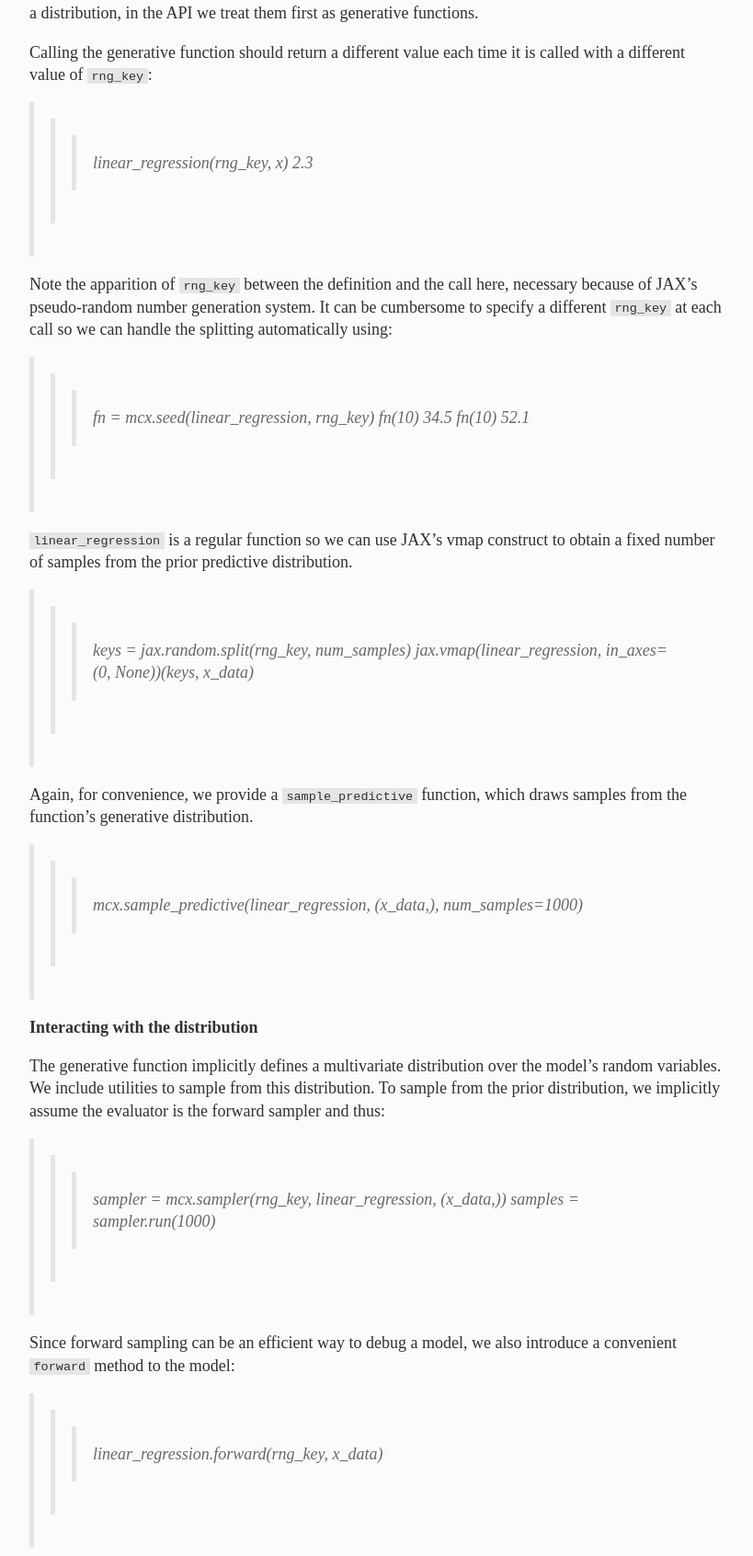
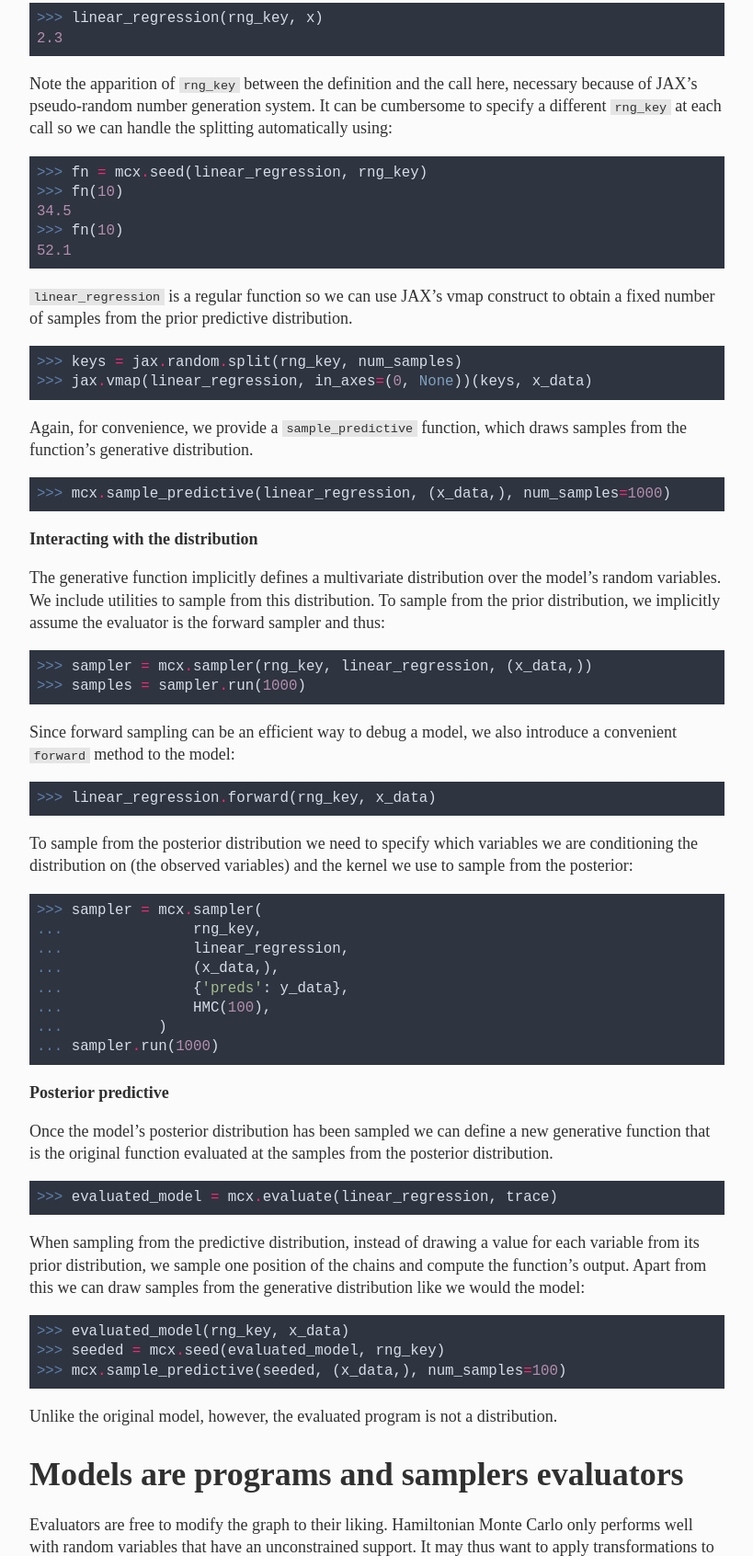
Before and after one commit to rlouf/rlouf.github.com, a plain HTML site: page post/introduce_mcx/index.html in a window 1280 px wide. Shown: the part 2162-3854 px from the top of the page at 92% size, without its empty margins (230-1049 px from the left). Drawn offline with nearby package versions, Linux system fonts and the light colour scheme; some packages are replaced by stand-ins of ours; a web font is replaced by a local one.

Commit message:
rebuilding site Thu Dec  3 10:58:43 AM CET 2020

```diff
--- a/post/introduce_mcx/index.html
+++ b/post/introduce_mcx/index.html
@@ -86,8 +86,7 @@ graph is stored in the model (which is actually a class).</p>
 <p>Models are distributions, so they implement <code>sample</code> and <code>logpdf</code> functions.
 When you call either of these, two different <strong>compilers</strong> are called and
 traverse the graph to build the necessary functions.</p>
-<h1 id="models-are-first-and-foremost-generative-functions">Models are first and foremost generative functions</h1>
-<h2 id="a-tail-of-4-distributions">A tail of 4 distributions</h2>
+<h1 id="a-tale-of-4-distributions">A tale of 4 distributions</h1>
 <p>The duality between multivariate distribution and generative function usually
 implies the existence of 4 different distribution in PPLs. It is very important
 to understand their difference when implementing the API.</p>
@@ -120,112 +119,58 @@ observed. While MCX models also represent a distribution, in the API we treat
 them first as generative functions.</p>
 <p>Calling the generative function should return a different value each time it is
 called with a different value of <code>rng_key</code>:</p>
-<blockquote>
-<blockquote>
-<blockquote>
-<p>linear_regression(rng_key, x)
-2.3</p>
-</blockquote>
-</blockquote>
-</blockquote>
-<p>Note the apparition of <code>rng_key</code> between the definition and the call here,
+<div class="highlight"><pre style="color:#f8f8f2;background-color:#272822;-moz-tab-size:4;-o-tab-size:4;tab-size:4"><code class="language-python" data-lang="python"><span style="color:#f92672">&gt;&gt;&gt;</span> linear_regression(rng_key, x)
+<span style="color:#ae81ff">2.3</span>
+</code></pre></div><p>Note the apparition of <code>rng_key</code> between the definition and the call here,
 necessary because of JAX&rsquo;s pseudo-random number generation system. It can be
 cumbersome to specify a different <code>rng_key</code> at each call so we can handle the
 splitting automatically using:</p>
-<blockquote>
-<blockquote>
-<blockquote>
-<p>fn = mcx.seed(linear_regression, rng_key)
-fn(10)
-34.5
-fn(10)
-52.1</p>
-</blockquote>
-</blockquote>
-</blockquote>
-<p><code>linear_regression</code> is a regular function so we can use JAX&rsquo;s vmap construct to
+<div class="highlight"><pre style="color:#f8f8f2;background-color:#272822;-moz-tab-size:4;-o-tab-size:4;tab-size:4"><code class="language-python" data-lang="python"><span style="color:#f92672">&gt;&gt;&gt;</span> fn <span style="color:#f92672">=</span> mcx<span style="color:#f92672">.</span>seed(linear_regression, rng_key)
+<span style="color:#f92672">&gt;&gt;&gt;</span> fn(<span style="color:#ae81ff">10</span>)
+<span style="color:#ae81ff">34.5</span>
+<span style="color:#f92672">&gt;&gt;&gt;</span> fn(<span style="color:#ae81ff">10</span>)
+<span style="color:#ae81ff">52.1</span>
+</code></pre></div><p><code>linear_regression</code> is a regular function so we can use JAX&rsquo;s vmap construct to
 obtain a fixed number of samples from the prior predictive distribution.</p>
-<blockquote>
-<blockquote>
-<blockquote>
-<p>keys = jax.random.split(rng_key, num_samples)
-jax.vmap(linear_regression, in_axes=(0, None))(keys, x_data)</p>
-</blockquote>
-</blockquote>
-</blockquote>
-<p>Again, for convenience, we provide a <code>sample_predictive</code> function, which draws
+<div class="highlight"><pre style="color:#f8f8f2;background-color:#272822;-moz-tab-size:4;-o-tab-size:4;tab-size:4"><code class="language-python" data-lang="python"><span style="color:#f92672">&gt;&gt;&gt;</span> keys <span style="color:#f92672">=</span> jax<span style="color:#f92672">.</span>random<span style="color:#f92672">.</span>split(rng_key, num_samples)
+<span style="color:#f92672">&gt;&gt;&gt;</span> jax<span style="color:#f92672">.</span>vmap(linear_regression, in_axes<span style="color:#f92672">=</span>(<span style="color:#ae81ff">0</span>, None))(keys, x_data)
+</code></pre></div><p>Again, for convenience, we provide a <code>sample_predictive</code> function, which draws
 samples from the function&rsquo;s generative distribution.</p>
-<blockquote>
-<blockquote>
-<blockquote>
-<p>mcx.sample_predictive(linear_regression, (x_data,), num_samples=1000)</p>
-</blockquote>
-</blockquote>
-</blockquote>
-<p><strong>Interacting with the distribution</strong></p>
+<div class="highlight"><pre style="color:#f8f8f2;background-color:#272822;-moz-tab-size:4;-o-tab-size:4;tab-size:4"><code class="language-python" data-lang="python"><span style="color:#f92672">&gt;&gt;&gt;</span> mcx<span style="color:#f92672">.</span>sample_predictive(linear_regression, (x_data,), num_samples<span style="color:#f92672">=</span><span style="color:#ae81ff">1000</span>)
+</code></pre></div><p><strong>Interacting with the distribution</strong></p>
 <p>The generative function implicitly defines a multivariate distribution over the
 model&rsquo;s random variables. We include utilities to sample from this distribution.
 To sample from the prior distribution, we implicitly assume the evaluator is the
 forward sampler and thus:</p>
-<blockquote>
-<blockquote>
-<blockquote>
-<p>sampler = mcx.sampler(rng_key, linear_regression, (x_data,))
-samples = sampler.run(1000)</p>
-</blockquote>
-</blockquote>
-</blockquote>
-<p>Since forward sampling can be an efficient way to debug a model, we also
+<div class="highlight"><pre style="color:#f8f8f2;background-color:#272822;-moz-tab-size:4;-o-tab-size:4;tab-size:4"><code class="language-python" data-lang="python"><span style="color:#f92672">&gt;&gt;&gt;</span> sampler <span style="color:#f92672">=</span> mcx<span style="color:#f92672">.</span>sampler(rng_key, linear_regression, (x_data,))
+<span style="color:#f92672">&gt;&gt;&gt;</span> samples <span style="color:#f92672">=</span> sampler<span style="color:#f92672">.</span>run(<span style="color:#ae81ff">1000</span>)
+</code></pre></div><p>Since forward sampling can be an efficient way to debug a model, we also
 introduce a convenient <code>forward</code> method to the model:</p>
-<blockquote>
-<blockquote>
-<blockquote>
-<p>linear_regression.forward(rng_key, x_data)</p>
-</blockquote>
-</blockquote>
-</blockquote>
-<p>To sample from the posterior distribution we need to specify which variables
+<div class="highlight"><pre style="color:#f8f8f2;background-color:#272822;-moz-tab-size:4;-o-tab-size:4;tab-size:4"><code class="language-python" data-lang="python"><span style="color:#f92672">&gt;&gt;&gt;</span> linear_regression<span style="color:#f92672">.</span>forward(rng_key, x_data)
+</code></pre></div><p>To sample from the posterior distribution we need to specify which variables
 we are conditioning the distribution on (the observed variables) and the
 kernel we use to sample from the posterior:</p>
-<blockquote>
-<blockquote>
-<blockquote>
-<p>sampler = mcx.sampler(
-&hellip;               rng_key,
-&hellip;               linear_regression,
-&hellip;               (x_data,),
-&hellip;               {&lsquo;preds&rsquo;: y_data},
-&hellip;               HMC(100),
-&hellip;           )
-&hellip; sampler.run(1000)</p>
-</blockquote>
-</blockquote>
-</blockquote>
-<p><strong>Posterior predictive</strong></p>
+<div class="highlight"><pre style="color:#f8f8f2;background-color:#272822;-moz-tab-size:4;-o-tab-size:4;tab-size:4"><code class="language-python" data-lang="python"><span style="color:#f92672">&gt;&gt;&gt;</span> sampler <span style="color:#f92672">=</span> mcx<span style="color:#f92672">.</span>sampler(
+<span style="color:#f92672">...</span>               rng_key,
+<span style="color:#f92672">...</span>               linear_regression,
+<span style="color:#f92672">...</span>               (x_data,),
+<span style="color:#f92672">...</span>               {<span style="color:#e6db74">&#39;preds&#39;</span>: y_data},
+<span style="color:#f92672">...</span>               HMC(<span style="color:#ae81ff">100</span>),
+<span style="color:#f92672">...</span>           )
+<span style="color:#f92672">...</span> sampler<span style="color:#f92672">.</span>run(<span style="color:#ae81ff">1000</span>)
+</code></pre></div><p><strong>Posterior predictive</strong></p>
 <p>Once the model&rsquo;s posterior distribution has been sampled we can define a new
 generative function that is the original function evaluated at the samples from
 the posterior distribution.</p>
-<blockquote>
-<blockquote>
-<blockquote>
-<p>evaluated_model = mcx.evaluate(linear_regression, trace)</p>
-</blockquote>
-</blockquote>
-</blockquote>
-<p>When sampling from the predictive distribution, instead of drawing a value for
+<div class="highlight"><pre style="color:#f8f8f2;background-color:#272822;-moz-tab-size:4;-o-tab-size:4;tab-size:4"><code class="language-python" data-lang="python"><span style="color:#f92672">&gt;&gt;&gt;</span> evaluated_model <span style="color:#f92672">=</span> mcx<span style="color:#f92672">.</span>evaluate(linear_regression, trace)
+</code></pre></div><p>When sampling from the predictive distribution, instead of drawing a value for
 each variable from its prior distribution, we sample one position of the chains
 and compute the function&rsquo;s output. Apart from this we can draw samples from
 the generative distribution like we would the model:</p>
-<blockquote>
-<blockquote>
-<blockquote>
-<p>evaluated_model(rng_key, x_data)
-seeded = mcx.seed(evaluated_model, rng_key)
-mcx.sample_predictive(seeded, (x_data,), num_samples=100)</p>
-</blockquote>
-</blockquote>
-</blockquote>
-<p>Unlike the original model, however, the evaluated program is not a distribution.</p>
+<div class="highlight"><pre style="color:#f8f8f2;background-color:#272822;-moz-tab-size:4;-o-tab-size:4;tab-size:4"><code class="language-python" data-lang="python"><span style="color:#f92672">&gt;&gt;&gt;</span> evaluated_model(rng_key, x_data)
+<span style="color:#f92672">&gt;&gt;&gt;</span> seeded <span style="color:#f92672">=</span> mcx<span style="color:#f92672">.</span>seed(evaluated_model, rng_key)
+<span style="color:#f92672">&gt;&gt;&gt;</span> mcx<span style="color:#f92672">.</span>sample_predictive(seeded, (x_data,), num_samples<span style="color:#f92672">=</span><span style="color:#ae81ff">100</span>)
+</code></pre></div><p>Unlike the original model, however, the evaluated program is not a distribution.</p>
 <h1 id="models-are-programs-and-samplers-evaluators">Models are programs and samplers evaluators</h1>
 <p>Evaluators are free to modify the graph to their liking. Hamiltonian Monte Carlo
 only performs well with random variables that have an unconstrained support. It
```
